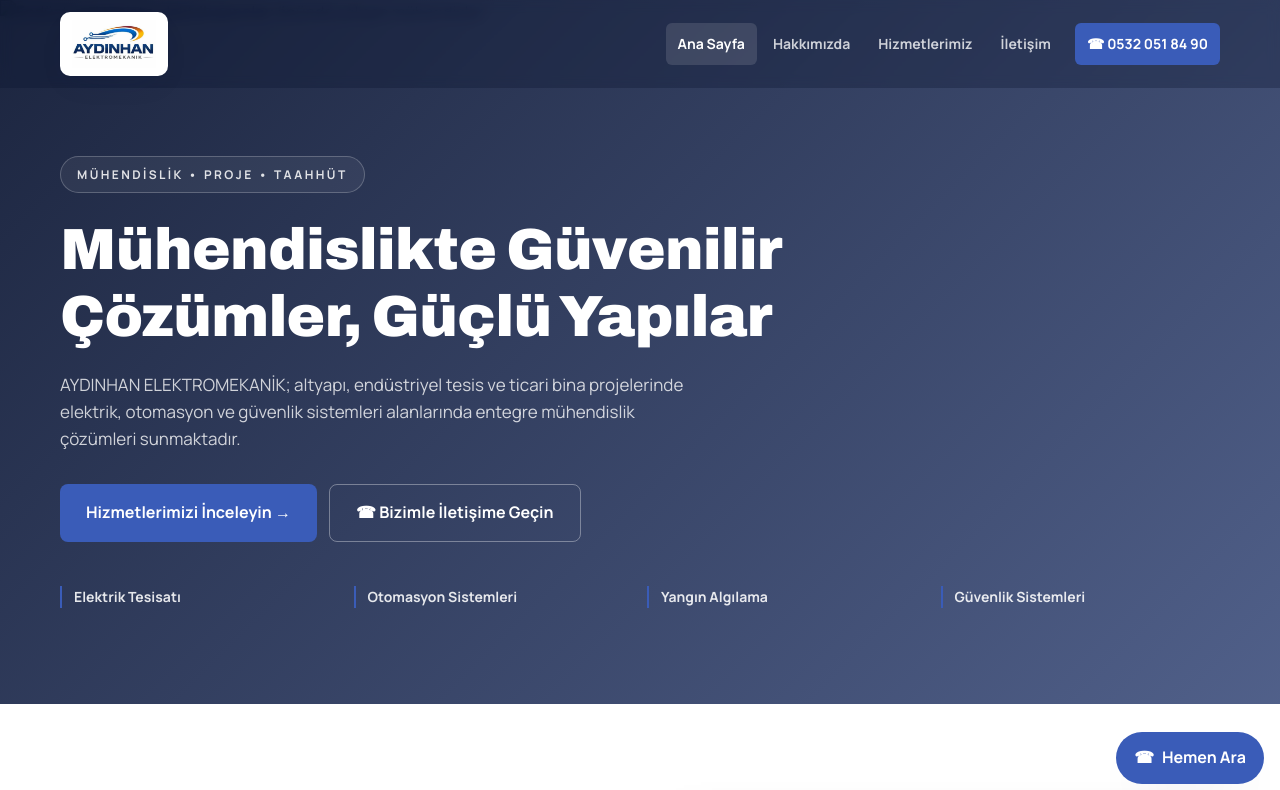
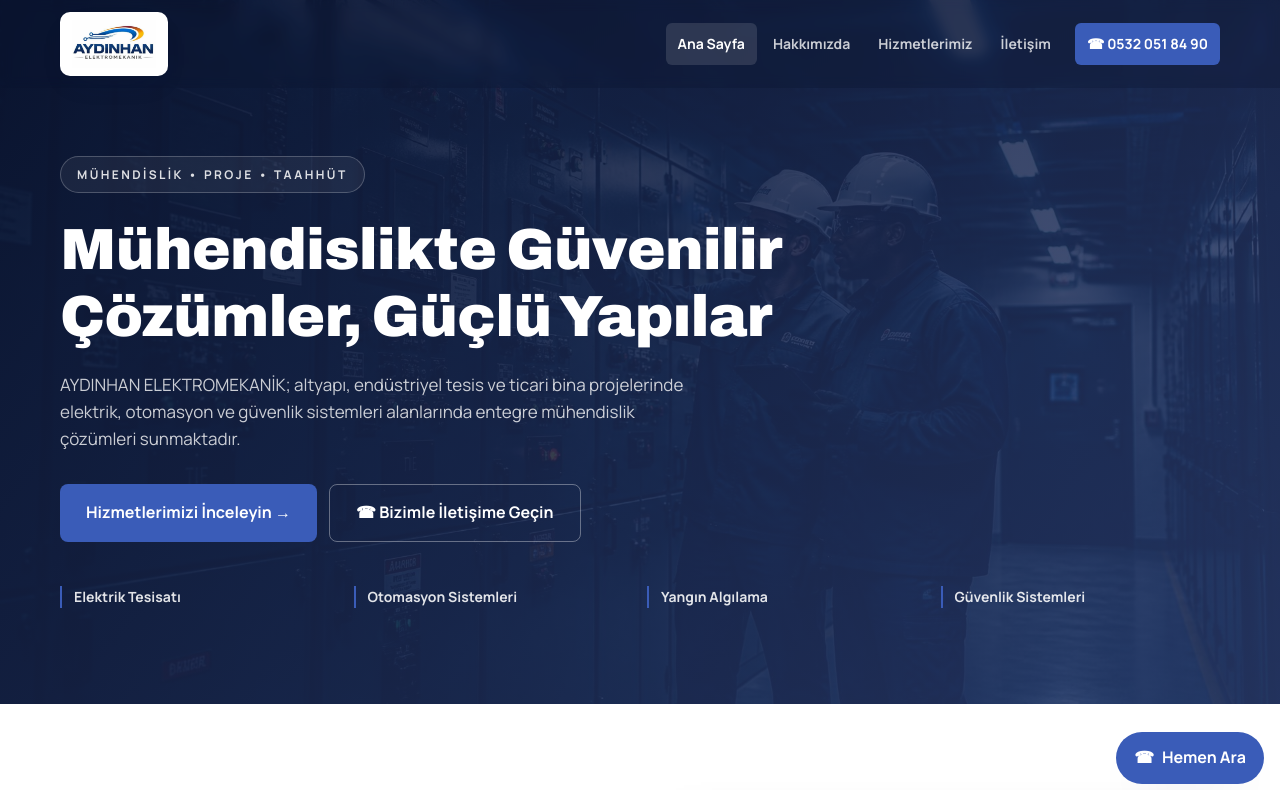
Before and after one commit to furksnp8848/AYDINHAN-ELEKTROMEKAN-K, a plain HTML site: page index.html in a window 1280 px wide. Shown: the top 790 px of the page. Drawn offline with Linux system fonts and the light colour scheme; files whose address does not match are found by name.

Commit message:
Update image source in index.html

```diff
--- a/index.html
+++ b/index.html
@@ -91,7 +91,7 @@
       <section class="hero">
         <img
           class="hero-foto"
-          src="gorseller/hero.jpg"
+          src="hero.jpg"
           alt="Endüstriyel tesiste elektrik panoları önünde çalışan mühendisler"
           width="1920"
           height="1088"
```
